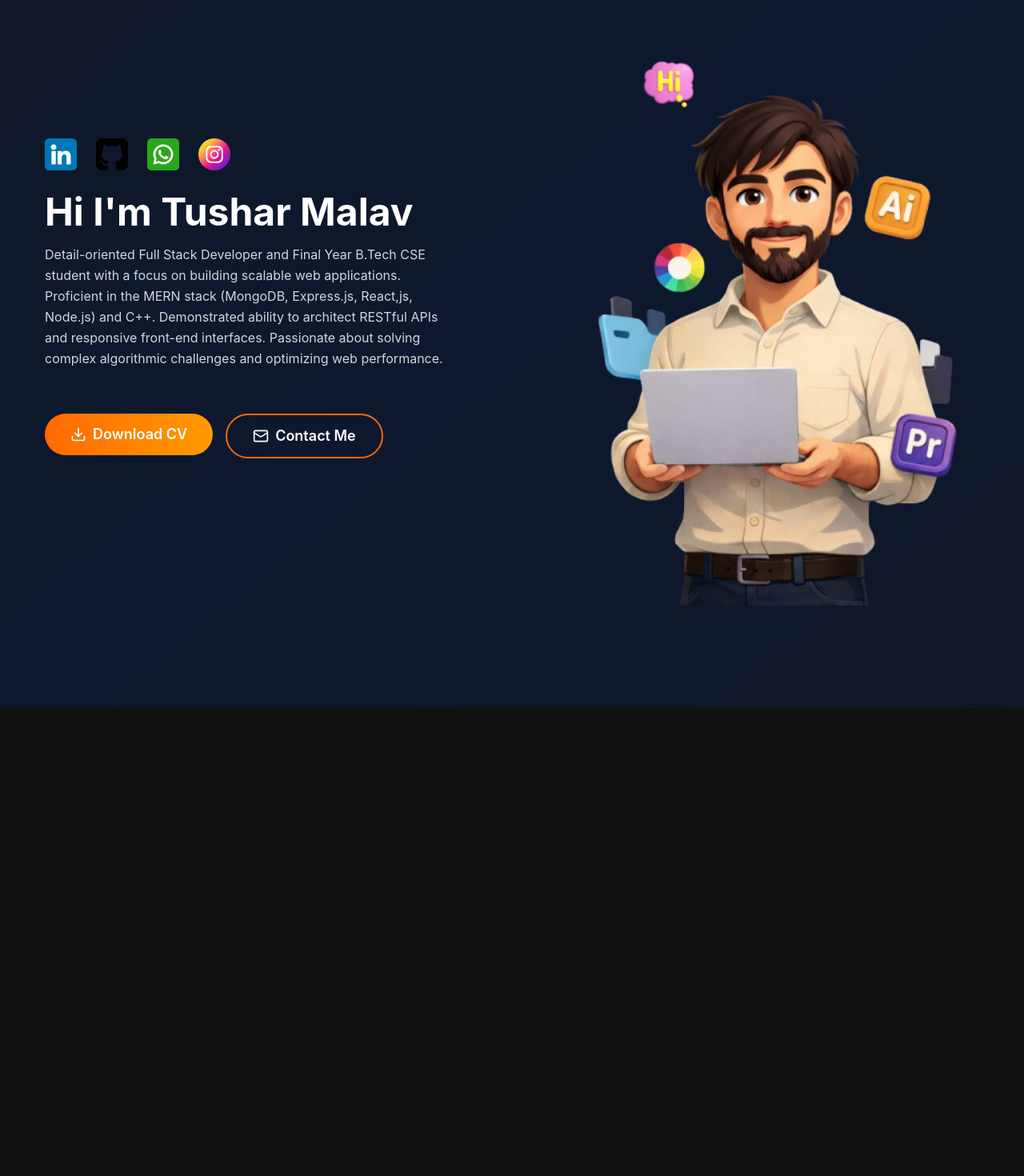
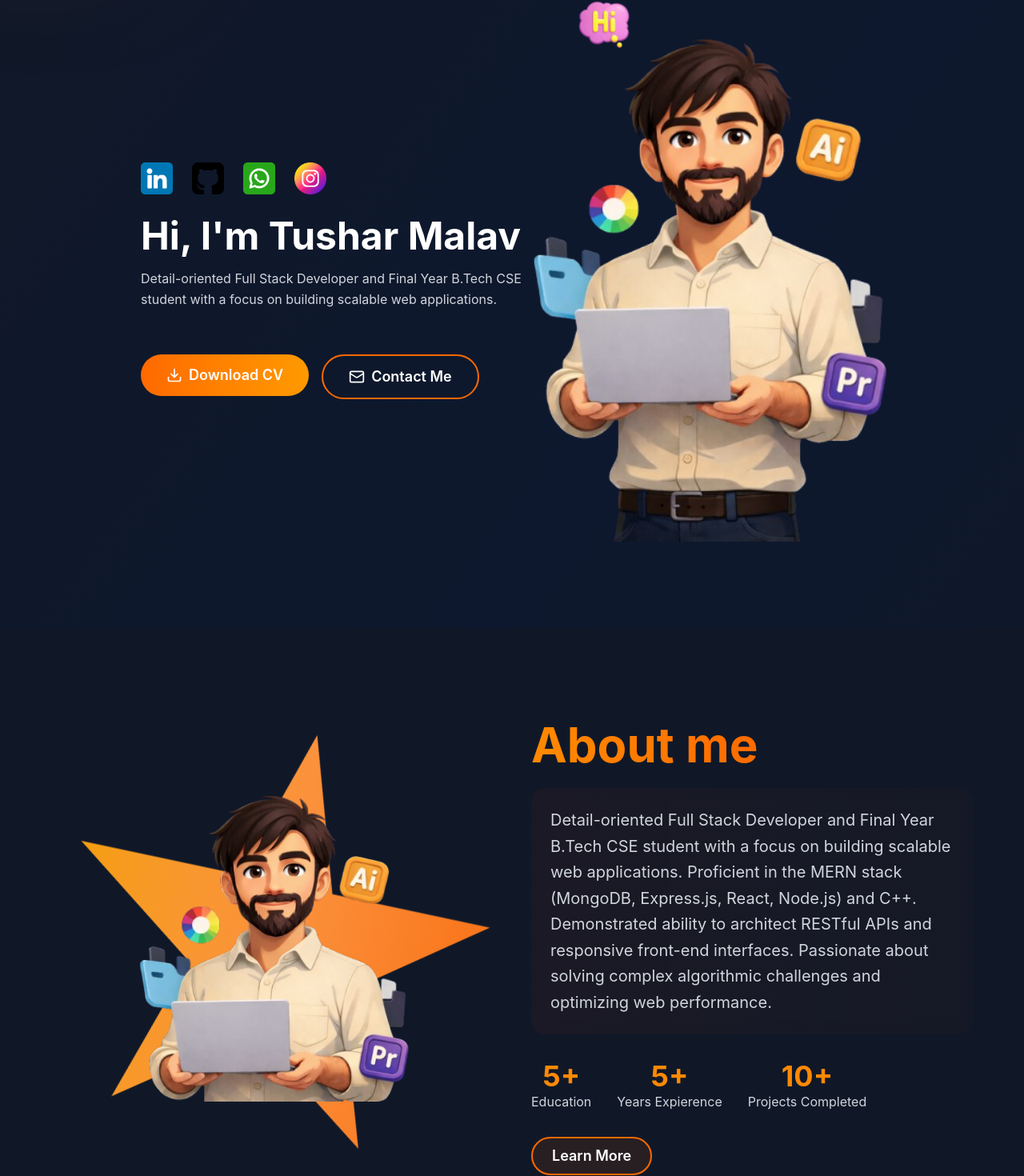
Before and after one commit to tusharmalav01/tusharport, a React (Vite) app: page / in a window 1280 px wide. Shown: the part 139-1609 px from the top of the page at 80% size. Before the commit the page ends 1024 px from the top, so only its background shows below. Built offline with nearby package versions, Linux system fonts and the light colour scheme.

Commit message:
Updated portfolio components and assets

```diff
--- a/src/App.jsx
+++ b/src/App.jsx
@@ -5,6 +5,7 @@ import 'aos/dist/aos.css'
 
 import Navv from "./components/Navv"
 import Hero from "./components/Hero"
+import About from "./components/About"
 
 const App = () => {
   const [darkMode, setDarkMode] = useState(true)
@@ -35,6 +36,7 @@ const App = () => {
       }>
         <Navv darkMode={darkMode} toggleDarkMode={toggleDarkMode}/>
         <Hero darkMode={darkMode} />
+        <About darkMode={darkMode} />
     </div>
   )
 }
--- /dev/null
+++ b/src/components/About.jsx
@@ -0,0 +1,84 @@
+import { section } from 'framer-motion/client'
+import about from '../assets/heroo.png'
+import React from 'react'
+
+const About = ( darkMode ) => {
+  return (
+    <section id="about" className={`min-h-screen overflow-hidden flex items-center justify-center px-4 sm:px-6 ${darkMode ? 'bg-gray-900' : 'bg-gray-50'
+    }`}>
+        <div className="max-w-6xl w-full grid grid-cols-1 lg:grid-cols-2 gap-8 sm:gap-12 items-center">
+            <figure
+            data-aos='fade-up'
+            data-aos-delay='300'
+            className="flex flex-wrap justify-center gap-4 relative order-2 lg:order-1">
+                <div className="relative w-75 h-75 lg:w-96 lg:h-96">
+                    {/* Image */}
+                    <div className="absolute -inset-4 lg:-inset-20 bg-linear-to-l from-[#f97316] via-[#fb923c] to-[#f59e0b] rotate-12 star-shape z-0"
+                    data-aos='zoom-in'
+                    data-aos-delay='600'>
+                    </div>
+                    <img
+                    src={about}
+                    alt="About Image"
+                    className='absolute inset-0 w-full h-full object-cover z-10 transition-all duration-300'
+                    data-aos='zoom-in'
+                    data-aos-delay='400' />
+
+                </div>
+
+            </figure>
+            <article
+            data-aos='fade-left'
+            data-aos-delay='300'
+            className='text-center lg:text-left relative order-1 lg:order-2'>
+                <header>
+                    <h1 className='text-3xl sm:text-4xl lg:text-5xl xl:text-6xl font-bold mb-4 sm:mb-6 text-transparent bg-linear-to-r from-orange-400 to-orange-600 bg-clip-text'
+                    data-aos='fade-up'
+                    data-aos-delay='400'>
+                        About me
+                    </h1>
+                </header>
+                <p className={`text-sm sm:text-base lg:text-lg xl:text-xl mb-6 sm:mb-8 leading-relaxed bg-linear-to-r from-orange-900/10 to-orange-900/5 p-4 sm:p-6 rounded-xl sm:rounded-2xl backdrop-blur-sm ${
+                    darkMode ?'text-gray-300' : 'text-gray-700'
+                }`}
+                data-aos='fade-up'
+                data-aos-delay='500'>
+                    Detail-oriented Full Stack Developer and Final Year B.Tech CSE student with a focus on building scalable web
+                    applications. Proficient in the MERN stack (MongoDB, Express.js, React, Node.js) and C++. Demonstrated
+                    ability to architect RESTful APIs and responsive front-end interfaces. Passionate about solving complex algorithmic
+                    challenges and optimizing web performance.
+                </p>
+                <div className='flex flex-wrap justify-center lg:justify-start gap-4 sm:gap-6 lg:gap-8 mb-6 sm:mb-8'>
+                    <div className='text-center' data-aos='zoom-in' data-aos-delay='650'>
+                    <div className='text-2xl sm:text-3xl lg:text-4xl font-bold text-orange-400'>5+</div>
+                    <div className={`text-xs sm:text-sm lg:text-base ${darkMode ?'text-gray-300': 'text-gray-600'}`}>
+                        Education
+                    </div>
+                    </div>
+                    <div className='text-center' data-aos='zoom-in' data-aos-delay='650'>
+                    <div className='text-2xl sm:text-3xl lg:text-4xl font-bold text-orange-400'>5+</div>
+                    <div className={`text-xs sm:text-sm lg:text-base ${darkMode ?'text-gray-300': 'text-gray-600'}`}>
+                        Years Expierence
+                    </div>
+                    </div>
+                    <div className='text-center' data-aos='zoom-in' data-aos-delay='650'>
+                    <div className='text-2xl sm:text-3xl lg:text-4xl font-bold text-orange-400'>10+</div>
+                    <div className={`text-xs sm:text-sm lg:text-base ${darkMode ?'text-gray-300': 'text-gray-600'}`}>
+                        Projects Completed
+                    </div>
+                    </div>
+                </div>
+                <button className={`w-full sm:w-auto border-2 border-orange-500 inline-flex items-center justify-center py-2 px-4 sm:px-6 hover:shadow-[0_0_40px_rgb(255,165,0,0.7)] rounded-full text-base sm:text-lg font-semibold transition-all duration-300 transform ${darkMode? 'text-white bg-orange-500/10':'text-gray-800 bg-white/90'}`}
+                data-aos='fade-up'
+                data-aos-delay='800'>
+                    Learn More
+
+                </button>
+            </article>
+        </div>
+
+    </section>
+  )
+}
+
+export default About
--- a/src/components/Hero.jsx
+++ b/src/components/Hero.jsx
@@ -5,14 +5,14 @@ import whatsapp from '../assets/whatsapp.png'
 import hero from '../assets/heroo.png'
 import hi from '../assets/hi.png'
 import instagram from '../assets/instagram.png'
-import CV from '../assets/CV.pdf'
+import CV from '../assets/TusharMalav.pdf'
 import { DownloadIcon, Mail } from 'lucide-react'
 const Hero = ({ darkMode } ) => {
     const socialIcons=[
-        {icon : linkdIn ,alt:'LinkdIn'},
-        {icon : github ,alt:'Github'},
-        {icon : whatsapp ,alt:'Whatspp'},
-        {icon : instagram ,alt:'instagram'},
+        {icon : linkdIn ,alt:'LinkdIn' ,url:'https://www.linkedin.com/in/tushar-malav-6b9634272/?lipi=urn%3Ali%3Apage%3Ad_flagship3_feed%3BvwiEvcM0SkaZI2XeLQ%2Bccw%3D%3D' },
+        {icon : github ,alt:'Github',url:'https://github.com/tusharmalav01'},
+        {icon : whatsapp ,alt:'Whatspp', url:'https://wa.me/917073053210'},
+        {icon : instagram ,alt:'instagram',url:'https://www.instagram.com/tushar_malav_01/'},
 
     ];
     const darkTheme={
@@ -24,7 +24,7 @@ const Hero = ({ darkMode } ) => {
     const lightTheme={
         textPrimary : 'text-gray-900',
         textSecondary: 'text-gray-700',
-        buttonSecondary: `text-gray-800 border-2 border-orange-500 hover:bg-text-white`,
+        buttonSecondary: `text-gray-800 border-2 border-orange-500  hover:bg-orange-500`,
         decorativeCircle: 'bg-orange-400  opacity-20',
     };
     const theme=darkMode ? darkTheme :lightTheme;
@@ -36,12 +36,12 @@ const Hero = ({ darkMode } ) => {
         data-aos='fade-up'
         data-aos-delay='250'
         className='body-front z-10'>
-            <div className='container mx-auto flex px-4 sm:px-8 lg:px-14 py-12 lg:py-32 flex-col lg:flex-row items-center justify-between lg:mt-0 mt-14'>
-                <div className='lg:w-1/2 w-full flex flex-col items-center lg:items-start text-center lg:text-left mb-12 lg:mb-0 '>
+            <div className='container mx-auto flex px-4 sm:px-8 lg:px-14 py-12 lg:py-14 flex-col lg:flex-row items-center justify-between lg:mt-14 mt-14'>
+                <div className='lg:w-1/2 lg:ml-30 w-full flex flex-col items-center lg:items-start text-center lg:text-left mb-12 lg:mb-0 '>
                     <div className='flex justify-center lg:justify-start  gap-4 sm:gap-6 mb-6 sm:mb-7 w-full'>
                         {socialIcons.map((social,index)=>(
                             <a key={index}
-                            href='#'
+                            href={social.url}
                             target='_blank'
                             data-aos-delay={`${400 +index * 100}`}
                             className='transform hover:scale-110 transition-transform duration-300'>
@@ -59,15 +59,13 @@ const Hero = ({ darkMode } ) => {
                     <h1 className={`title-font text-3xl sm:text-4xl lg:text-5xl mb-4 font-bold ${theme.textPrimary}`}
                     data-aos='fade-up'
                     data-aos-delay='500'>
-                    Hi I'm Tushar Malav
+                    Hi, I'm Tushar Malav
                     </h1>
                     <p className={`mb-6 sm:mb-8 leading-relaxed max-w-md sm:max-w-lg ${theme.textSecondary}`}
                     data-aos='fade-up'
                     data-aos-delay='600'>
                         Detail-oriented Full Stack Developer and Final Year B.Tech CSE student with a focus on building scalable web
-                        applications. Proficient in the MERN stack (MongoDB, Express.js, React,js, Node.js) and C++. Demonstrated
-                        ability to architect RESTful APIs and responsive front-end interfaces. Passionate about solving complex algorithmic
-                        challenges and optimizing web performance.
+                        applications.
                     </p>
                     {/* buttons */}
                     <div className='w-full pt-4 sm:pt-6'>
@@ -83,7 +81,7 @@ const Hero = ({ darkMode } ) => {
                             </a>
                             <a href="#contact" className='w-full sm:w-auto'>
                                 <button className={`w-full sm:w-auto inline-flex items-center
-                                ${theme.buttonSecondary} justify-center text-white border-0 py-3 px-6 sm:px-8 hover:shadow-[0_0_40px_rgb(255,165,0,0.7)] rounded-full text-base sm:text-lg font-semibold transition-all duration-300 transform'>`}>
+                                ${theme.buttonSecondary} justify-center py-3 px-6 sm:px-8 hover:shadow-[0_0_40px_rgb(255,165,0,0.7)] rounded-full text-base sm:text-lg font-semibold transition-all duration-300 transform'>`}>
                                     <Mail className='w-4 h-4 sm:w-5 sm:h-5 mr-2'/>
                                     Contact Me
                                 </button>
@@ -93,11 +91,12 @@ const Hero = ({ darkMode } ) => {
                     </div>
                 </div>
                 {/* Image */}
-                <div className='lg:w-1/2 w-full max-w-md lg:max-w-lg mt-8 lg:mt-0 flex justify-center'
+                <div className='lg:w-1/2 lg:mr-10  w-full max-w-md lg:max-w-lg mt-0 lg:mt-0 flex justify-center '
                 data-aos='fade-left'
                 data-aos-delay='400'
                 >
-                    <div className='relative w-4/5 sm:w-3/4 lg:w-full'>
+                    <div className='relative w-4/5 sm:w-3/4 lg:w-full -translate-y-8 sm:-translate-12
+                    lg:-translate-y-13 transition-transform'>
                         <div className='relative overflow-hidden'>
                              <img
                              src={hero}
@@ -107,10 +106,10 @@ const Hero = ({ darkMode } ) => {
                         <img
                             src={hi}
                              alt="Hi Icon"
-  className="
+                             className='
                                 absolute
-    left-[10%]
-    top-[8%]
+                                left-[15%]
+                                top-[15%]
                                 w-10 h-10
                                 sm:left-[18%]
                                 sm:top-[12%]
@@ -118,14 +117,13 @@ const Hero = ({ darkMode } ) => {
                                 object-contain
                                 animate-bounce
                                 z-20
-  "
-/>
-
-
+                            '/>
                     </div>
                 </div>
             </div>
+            <div className={`absolute -top-20 -left-20 w-40 h-40 sm:w-64 ${theme.decorativeCircle} rounded-full mix-blend-multiply filter blur-3xl opacity-10 animate-pulse delay-1000 hidden sm:block`}>
 
+            </div>
         </section>
 
     </div>
--- a/src/components/Navv.jsx
+++ b/src/components/Navv.jsx
@@ -7,7 +7,7 @@ const Navv = ({darkMode, toggleDarkMode}) => {
     const[isMenuOpen,setIsMenuOpen] = useState(false)
 
     const navItems = [
-        {name : 'Home', link : '#home'} ,
+        {name : 'Home', link : '../Hero.jsx/'} ,
         {name : 'About', link : '#about'} ,
         {name : 'Skills', link : '#skills'} ,
         {name : 'Projects', link : '#projects'} ,
--- a/src/index.css
+++ b/src/index.css
@@ -11,3 +11,18 @@ body{
 html{
   scroll-behavior: smooth;
 }
+.star-shape{
+  clip-path:polygon(
+    50% 0%,
+    61% 35%,
+    98% 35%,
+    68% 57%,
+    79% 91%,
+    50% 70%,
+    21% 91%,
+    32% 57%,
+    2% 35%,
+    39% 35%
+  )
+
+}
```
Also changed, not shown: 1 other file (tests, documents, lock files or other folders). Lines whose indentation alone changed are shown as unchanged.
